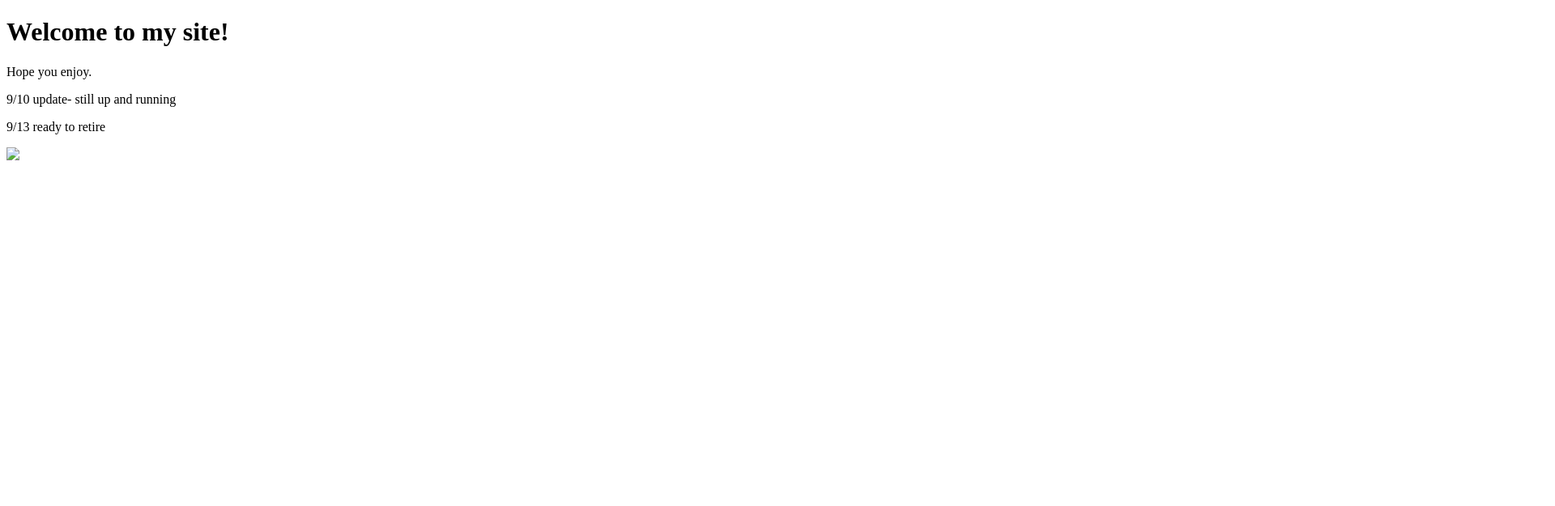
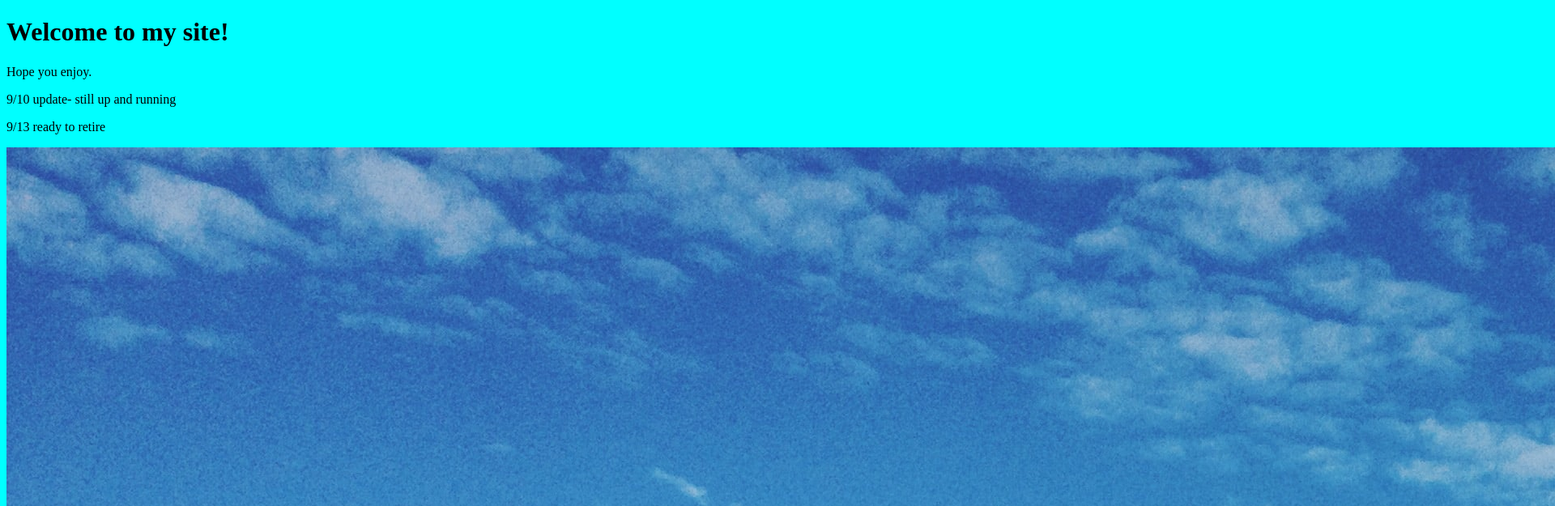
Before and after one commit to tonygrillo6/Live-Site, a plain HTML site: page Index.html in a window 1280 px wide. Shown: the top 625 px of the page at 81% size, 1920 px wide, since content can reach past the window. Drawn offline with Linux system fonts and the light colour scheme.

Commit message:
added content

```diff
--- a/Index.html
+++ b/Index.html
@@ -2,6 +2,7 @@
 <html>
 <head>
 	<title>My Lvie Site</title>
+	<link rel="stylesheet" type="text/css" href="style.css">
 </head>
 <body>
 	<h1>Welcome to my site!</h1>
--- /dev/null
+++ b/style.css
@@ -0,0 +1,3 @@
+body{
+background-color: aqua;
+}
```
Also changed, not shown: Beach.jpg (added), 1 other file.
